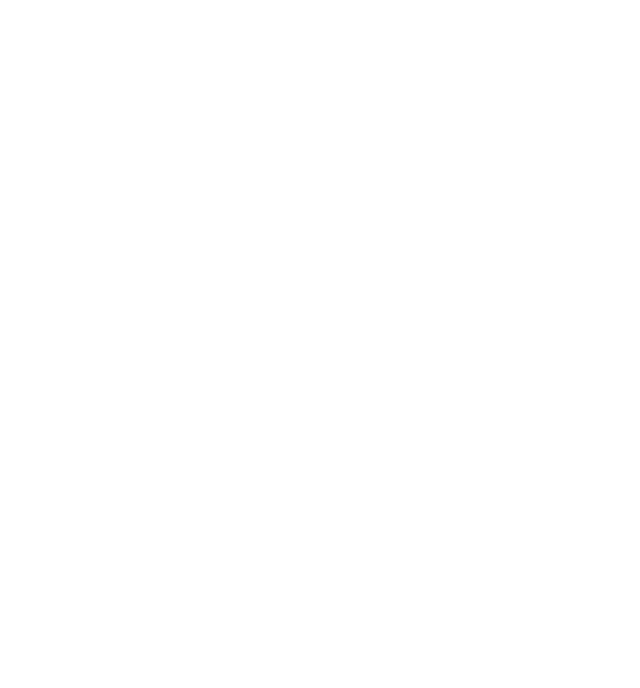
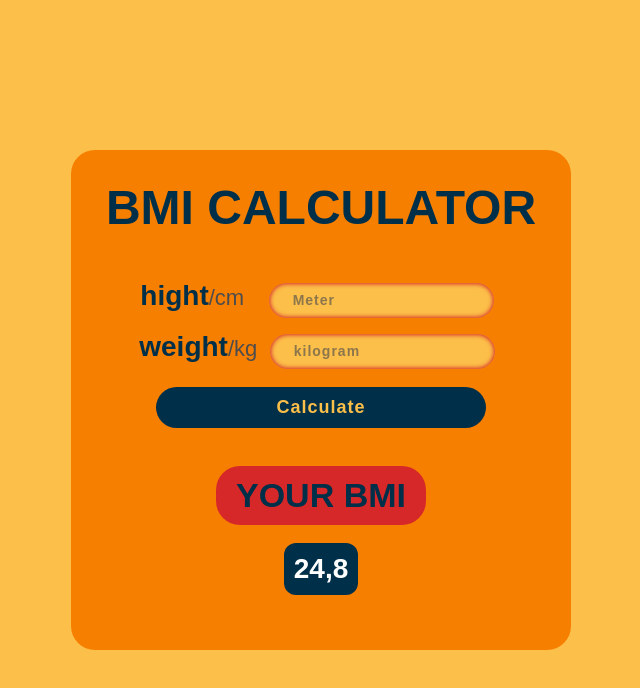
Before and after one commit to fadiwazir/BMI-calculator, a plain HTML site: page index.html in a window 1280 px wide. Shown: the whole page, without its empty margins (319-959 px from the left). Drawn offline with Linux system fonts and the light colour scheme; a web font is replaced by a local one.

Commit message:
style layout

```diff
--- a/index.html
+++ b/index.html
@@ -1,11 +1,34 @@
 <!DOCTYPE html>
 <html lang="en">
+
 <head>
-    <meta charset="UTF-8">
-    <meta name="viewport" content="width=device-width, initial-scale=1.0">
-    <title>Document</title>
+    <meta charset="UTF-8" />
+    <meta name="viewport" content="width=device-width, initial-scale=1.0" />
+    <link rel="stylesheet" href="style.css" />
+    <title>BMI Calculator</title>
 </head>
+
 <body>
+    <div class="container">
+        <h1>BMI Calculator</h1>
+        <div class="inputs">
+            <div class="hight">
+                <label for="hight">hight<span>/cm</span></label>
+                <input type="number" name="hight" id="hight" placeholder="Meter" />
+            </div>
+            <div class="weight">
+                <label for="weight">weight<span>/kg</span></label>
+                <input type="number" name="weight" id="weight" placeholder="kilogram" />
+            </div>
 
+        </div>
+
+        <button>Calculate</button>
+        <div class="results">
+            <h1>your BMI</h1>
+            <h2>24,8</h2>
+        </div>
+    </div>
 </body>
+
 </html>
--- /dev/null
+++ b/style.css
@@ -0,0 +1,113 @@
+@import url("https://fonts.googleapis.com/css2?family=Alan+Sans:wght@300..900&display=swap");
+:root {
+  --TextColor: #003049;
+  --MainColor: #f77f00;
+  --SecondarColor: #d62828;
+  --PrimaryColor: #fcbf49;
+
+  /* text weight*/
+  --fontWeight: 700;
+}
+
+* {
+  margin: 0;
+  padding: 0;
+  box-sizing: border-box;
+  font-family: "Alan Sans", sans-serif;
+}
+body {
+  height: 100vh;
+  display: flex;
+  align-items: center;
+  justify-content: center;
+  background-color: var(--PrimaryColor);
+}
+.container {
+  background-color: var(--MainColor);
+  color: var(--TextColor);
+  border-radius: 24px;
+  height: 500px;
+  width: 500px;
+  padding: 30px;
+  display: flex;
+  flex-direction: column;
+  align-items: center;
+}
+
+.inputs {
+  display: flex;
+  flex-direction: column;
+  align-items: center;
+}
+.container h1 {
+  font-size: 48px;
+  font-weight: var(--fontWeight);
+  text-transform: uppercase;
+  margin-bottom: 40px;
+}
+.container label {
+  font-size: 28px;
+  font-weight: var(--fontWeight);
+}
+.container span {
+  font-size: 22px;
+  font-weight: 500;
+  color: rgb(77, 77, 77);
+}
+.container input {
+  background-color: var(--PrimaryColor);
+  border: none;
+  outline: none;
+  padding: 10px 24px;
+  margin: 8px;
+  border-radius: 18px;
+  box-shadow: inset 0 0 4px 1px #d62828;
+}
+.container input::placeholder {
+  color: rgba(77, 77, 77, 0.644);
+  font-size: 14px;
+  font-weight: var(--fontWeight);
+  letter-spacing: 1px;
+}
+.hight input {
+  margin-left: 20px;
+}
+.container button {
+  background-color: var(--TextColor);
+  color: var(--PrimaryColor);
+  margin-top: 10px;
+  padding: 10px;
+  font-size: 18px;
+  font-weight: var(--fontWeight);
+  border: none;
+  border-radius: 24px;
+  cursor: pointer;
+  width: 75%;
+  letter-spacing: 1px;
+  transition: 0.6s;
+}
+.container button:hover {
+  background-color: var(--color4);
+  color: var(--TextColor);
+}
+
+.container .results {
+  margin: 20px 0;
+  display: flex;
+  flex-direction: column;
+  align-items: center;
+}
+.container .results h1 {
+  margin: 18px 0;
+  font-size: 34px;
+  background-color: var(--SecondarColor);
+  padding: 10px 20px;
+  border-radius: 24px;
+}
+.container .results h2 {
+  font-size: 28px;
+  background-color: var(--TextColor);
+  color: white;
+  padding: 10px;
+  border-radius: 12px;
+}
```
